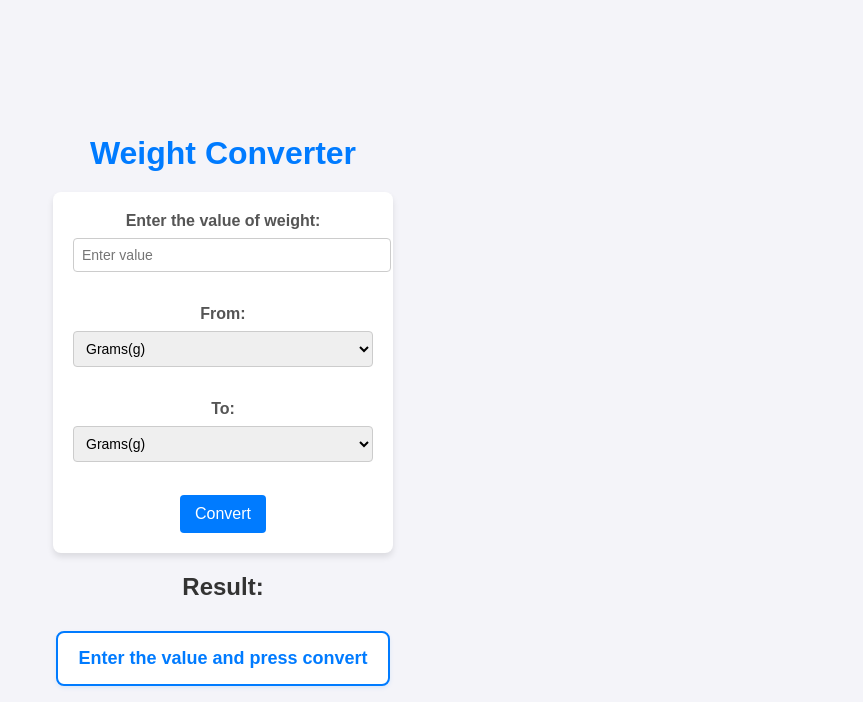
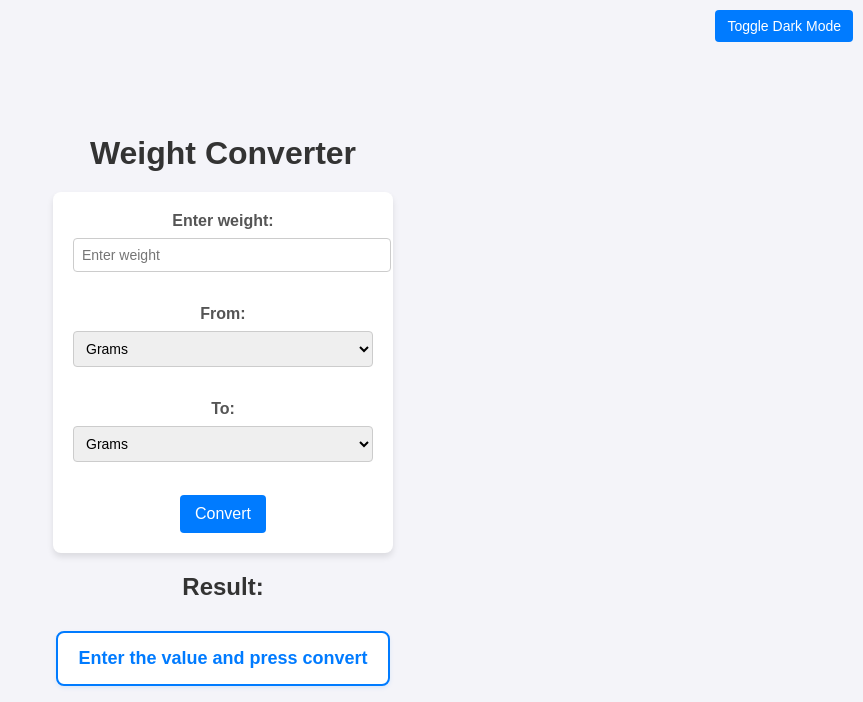
Before and after one commit to Anurag666786/weight_converter_web, a Flask app: page / in a window 1280 px wide. Shown: the top 702 px of the page, without its empty margins (417-1280 px from the left). Run offline with Flask 3, Linux system fonts and the light colour scheme.

Commit message:
Updated with original structure and fixes

```diff
--- a/static/style.css
+++ b/static/style.css
@@ -13,7 +13,7 @@ body {
 
 /* Page title styling */
 h1 {
-    color: #007bff;
+    color: #333;
     margin-bottom: 20px;
 }
 
@@ -85,3 +85,69 @@ h2 {
     font-weight: bold;
     margin: 0;
 }
+
+/* Dark mode */
+body.dark-mode {
+    background-color: #121212;
+    color: #f0f0f0;
+}
+
+body.dark-mode h1,
+body.dark-mode h2 {
+    color: #f0f0f0;
+}
+
+body.dark-mode form {
+    background-color: #1e1e1e;
+    box-shadow: 0 4px 6px rgba(255, 255, 255, 0.05);
+}
+
+body.dark-mode input,
+body.dark-mode select {
+    background-color: #2c2c2c;
+    color: #f0f0f0;
+    border: 1px solid #555;
+}
+
+body.dark-mode .result-box {
+    background-color: #2c2c2c;
+    border-color: #007bff;
+}
+
+body.dark-mode .result-box p {
+    color: #4dabf7;
+}
+
+/* Toggle button */
+.dark-toggle {
+    position: absolute;
+    top: 10px;
+    right: 10px;
+    background-color: #007bff;
+    color: #fff;
+    padding: 8px 12px;
+    border: none;
+    border-radius: 4px;
+    cursor: pointer;
+    font-size: 14px;
+}
+
+/* Loader styles */
+.loader {
+    border: 5px solid #f3f3f3;
+    border-top: 5px solid #007bff;
+    border-radius: 50%;
+    width: 40px;
+    height: 40px;
+    animation: spin 1s linear infinite;
+    margin-bottom: 20px;
+}
+
+@keyframes spin {
+    0% { transform: rotate(0deg); }
+    100% { transform: rotate(360deg); }
+}
+
+.hidden {
+    display: none;
+}
--- a/templates/index.html
+++ b/templates/index.html
@@ -5,57 +5,63 @@
     <meta name="viewport" content="width=device-width, initial-scale=1.0">
     <title>Weight Converter</title>
     <link rel="stylesheet" href="{{ url_for('static', filename='style.css') }}">
+    <script>
+        function toggleDarkMode() {
+            document.body.classList.toggle("dark-mode");
+        }
+    </script>
 </head>
 <body>
+    <button class="dark-toggle" onclick="toggleDarkMode()">Toggle Dark Mode</button>
+    <div id="loader" class="loader hidden"></div>
+
     <h1>Weight Converter</h1>
-    <form method="POST">
-        <label for="weight">Enter the value of weight:</label>
-        <input type="text" id="weight" name="weight" placeholder="Enter value" required>
+    <form method="POST" onsubmit="showLoader()">
+        <label for="weight">Enter weight:</label>
+        <input type="text" id="weight" name="weight" placeholder="Enter weight" required>
         <br><br>
 
         <label for="original_unit">From:</label>
         <select id="original_unit" name="original_unit" required>
-            <option value="g">Grams(g)</option>
-            <option value="kg">Kilograms(kg)</option>
-            <option value="mg">Milligrams(mg)</option>
-            <option value="t">Tons(t)</option>
-            <option value="q">Quintals(q)</option>
-            <option value="lb">Pounds(lb)</option>
-            <option value="oz">Ounces(oz)</option>
-            <option value="ct">Carats(ct)</option>
-            <option value="gr">Grains(gr)</option>
-            <option value="st">Stones(st)</option>
-            <option value="sh.t">Short Tons(sh.t)</option>
-            <option value="l.t">Long Tons(l.t)</option>
-            <option value="dr">Drams(dr)</option>
-            <option value="dan">Dans(dan)</option>
-            <option value="jin">Jins(jin)</option>
-            <option value="qian">Qians(qians)</option>
-            <option value="liang">Liangs(liangs)</option>
-            <option value="µg">Microgram(µg)</option>
+            <option value="g">Grams</option>
+            <option value="kg">Kilograms</option>
+            <option value="mg">Milligrams</option>
+            <option value="t">Tons</option>
+            <option value="q">Quintals</option>
+            <option value="lb">Pounds</option>
+            <option value="oz">Ounces</option>
+            <option value="ct">Carats</option>
+            <option value="gr">Grains</option>
+            <option value="st">Stones</option>
+            <option value="sh.t">Short Tons</option>
+            <option value="l.t">Long Tons</option>
+            <option value="dr">Drams</option>
+            <option value="dan">Dans</option>
+            <option value="jin">Jins</option>
+            <option value="qian">Qians</option>
+            <option value="liang">Liangs</option>
         </select>
         <br><br>
 
         <label for="new_unit">To:</label>
         <select id="new_unit" name="new_unit" required>
-            <option value="g">Grams(g)</option>
-            <option value="kg">Kilograms(kg)</option>
-            <option value="mg">Milligrams(mg)</option>
-            <option value="t">Tons(t)</option>
-            <option value="q">Quintals(q)</option>
-            <option value="lb">Pounds(lb)</option>
-            <option value="oz">Ounces(oz)</option>
-            <option value="ct">Carats(ct)</option>
-            <option value="gr">Grains(gr)</option>
-            <option value="st">Stones(st)</option>
-            <option value="sh.t">Short Tons(sh.t)</option>
-            <option value="l.t">Long Tons(l.t)</option>
-            <option value="dr">Drams(dr)</option>
-            <option value="dan">Dans(dan)</option>
-            <option value="jin">Jins(jin)</option>
-            <option value="qian">Qians(qian)</option>
-            <option value="liang">Liangs(liang)</option>
-            <option value="µg">Microgram(µg)</option>
+            <option value="g">Grams</option>
+            <option value="kg">Kilograms</option>
+            <option value="mg">Milligrams</option>
+            <option value="t">Tons</option>
+            <option value="q">Quintals</option>
+            <option value="lb">Pounds</option>
+            <option value="oz">Ounces</option>
+            <option value="ct">Carats</option>
+            <option value="gr">Grains</option>
+            <option value="st">Stones</option>
+            <option value="sh.t">Short Tons</option>
+            <option value="l.t">Long Tons</option>
+            <option value="dr">Drams</option>
+            <option value="dan">Dans</option>
+            <option value="jin">Jins</option>
+            <option value="qian">Qians</option>
+            <option value="liang">Liangs</option>
         </select>
         <br><br>
 
@@ -66,5 +72,11 @@
     <div class="result-box">
         <p>{{ result }}</p>
     </div>
+
+    <script>
+        function showLoader() {
+            document.getElementById('loader').classList.remove('hidden');
+        }
+    </script>
 </body>
 </html>
```
